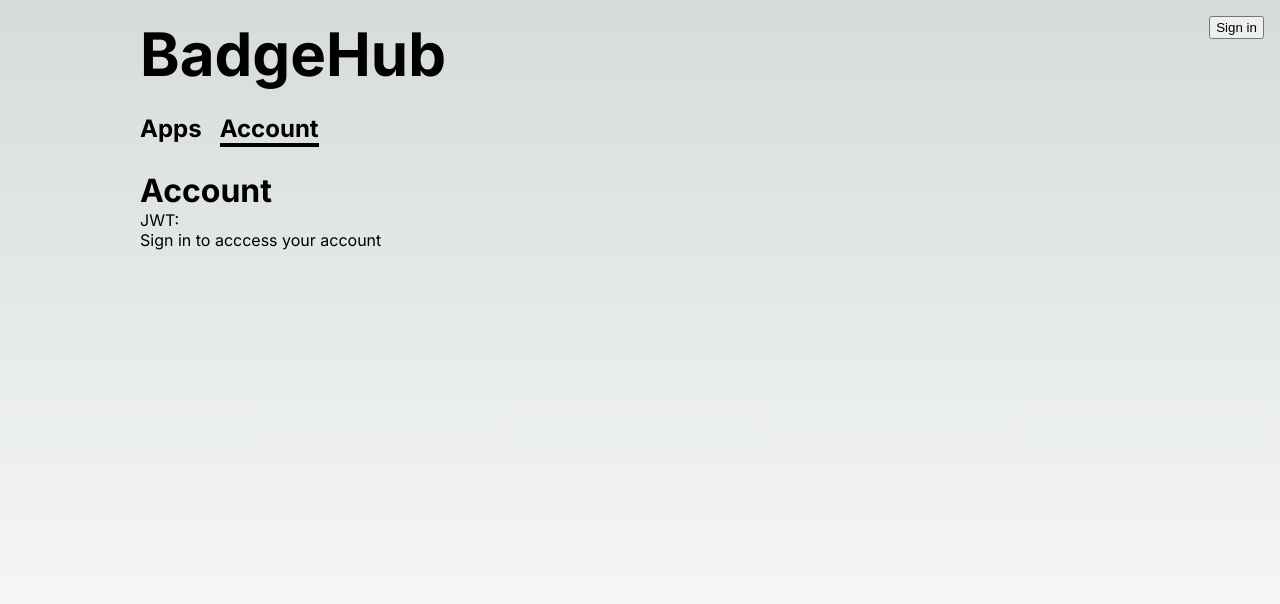
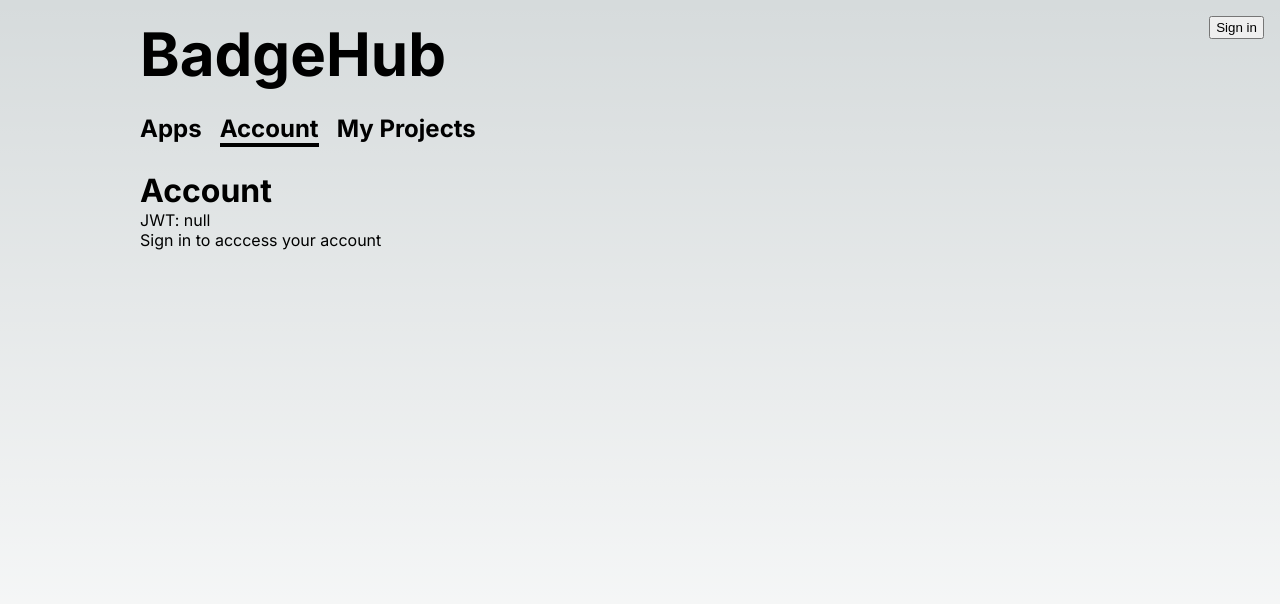
Before and after one commit to badgeteam/badgehub-frontend, a Next.js app: page /account in a window 1280 px wide. Shown: the top 604 px of the page. Built offline with nearby package versions, Linux system fonts and the light colour scheme; no server answers.

Commit message:
FRONTEND-28: wip create My Projects tab

```diff
--- a/src/components/Account/index.tsx
+++ b/src/components/Account/index.tsx
@@ -20,7 +20,7 @@ export function Account() {
   return (
     <>
       <h1>Account</h1>
-      <p>JWT: {(session as any)?.accessToken}</p>
+      <p>JWT: {JSON.stringify(session, null, 2)}</p>
       {html}
     </>
   );
--- a/src/components/MainNav/index.tsx
+++ b/src/components/MainNav/index.tsx
@@ -3,10 +3,11 @@ import Link from "next/link";
 import styles from "./MainNav.module.css";
 import { usePathname } from "next/navigation";
 import clsx from "clsx";
+import { useBadgeHubUserId } from "@/useBadgeHubUserId";
 
 export function MainNav() {
   const pathname = usePathname();
-
+  const badgeHubUserId = useBadgeHubUserId();
   return (
     <nav className={styles.mainNav}>
       <Link
@@ -23,6 +24,13 @@ export function MainNav() {
       >
         <h1>Account</h1>
       </Link>
+      <Link
+        href={"/users/" + badgeHubUserId + "/drafts"}
+        className={pathname?.startsWith("/users/") ? styles.currentLink : ""}
+        aria-current={pathname?.startsWith("/users/") ? "page" : "false"}
+      >
+        <h1>My Projects</h1>
+      </Link>
     </nav>
   );
 }
--- /dev/null
+++ b/src/useBadgeHubUserId.tsx
@@ -0,0 +1,4 @@
+export function useBadgeHubUserId() {
+  // TODO get badge_hub_user_id from jwt token
+  return 0;
+}
```
